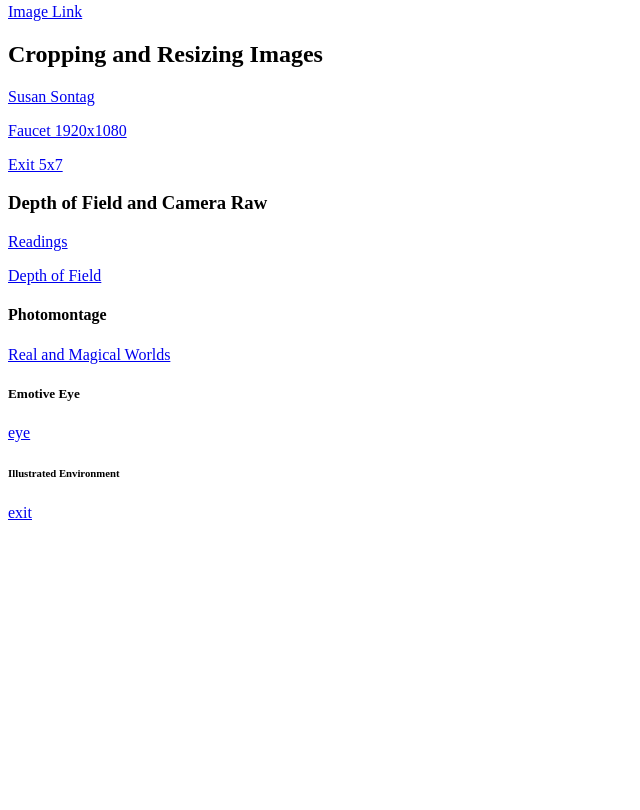
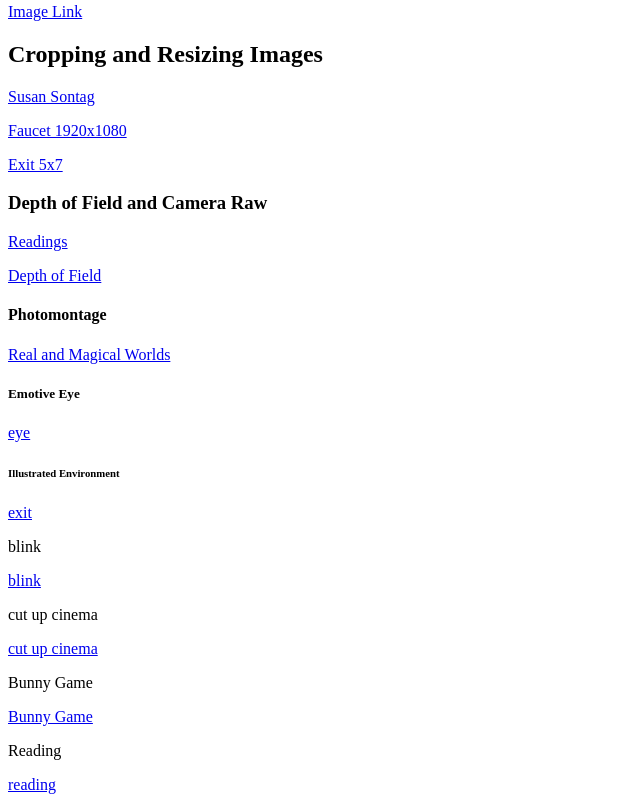
Before and after one commit to JJJiaYE/medpl150, a plain HTML site: page index.html in a window 1280 px wide. Shown: the part 325-1135 px from the top of the page, without its empty margins (0-640 px from the left). Before the commit the page ends 863 px from the top, so only its background shows below. Drawn offline with Linux system fonts and the light colour scheme.

Commit message:
Add files via upload

```diff
--- a/index.html
+++ b/index.html
@@ -31,6 +31,21 @@
 	<h6>Illustrated Environment </h6>
 	<p><a href="exit.html">exit</a></p>
 
+	<h7>blink</h7>
+	<p><a href="blink.html">blink</a></p>
+
+
+	<h8>cut up cinema</h8>
+	<p><a href="cinema.html">cut up cinema</a></p>
+
+	<h9>Bunny Game</9>
+	<p><a href="in.html">Bunny Game</a></p>
+
+	<h9>Reading</9>
+	<p><a href="allreading.html">reading</a></p>
+
+
+
 
 
 
```
Also changed, not shown: blink.html (added, +14 -0 lines), cinema.html (added, +14 -0 lines).
